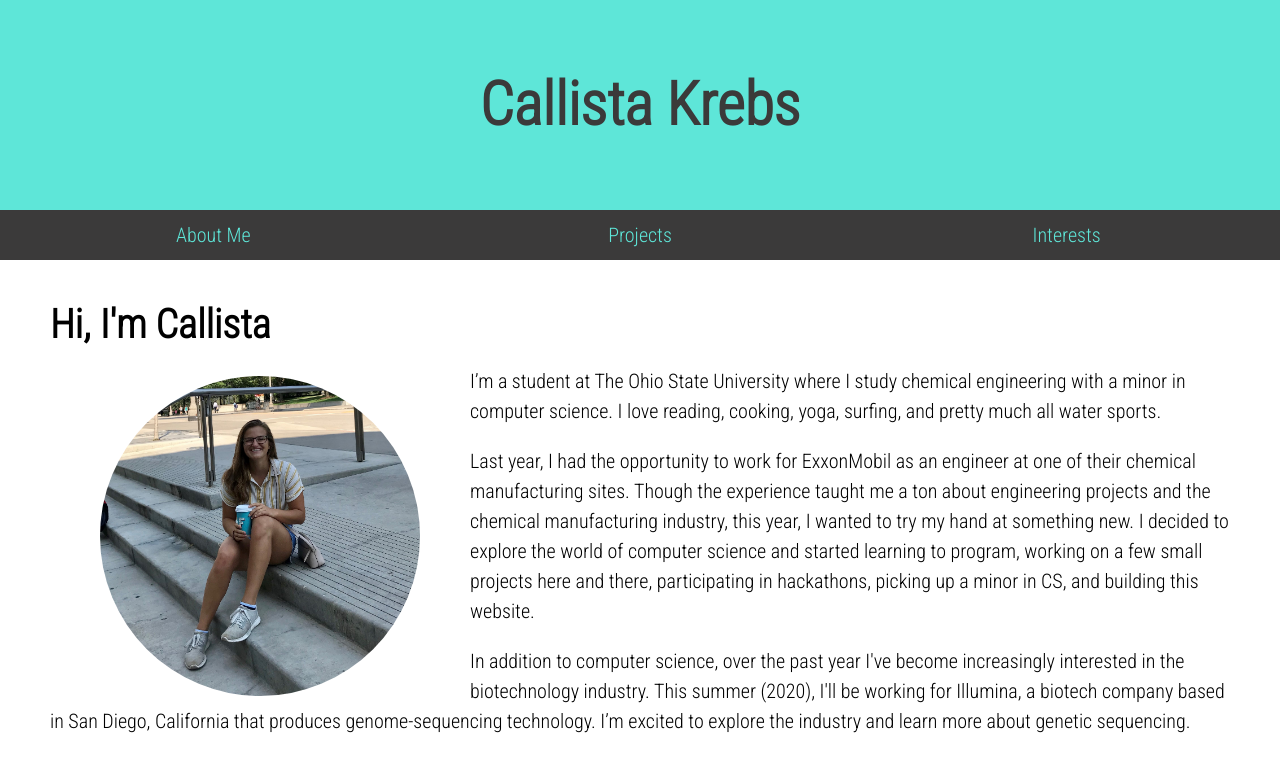
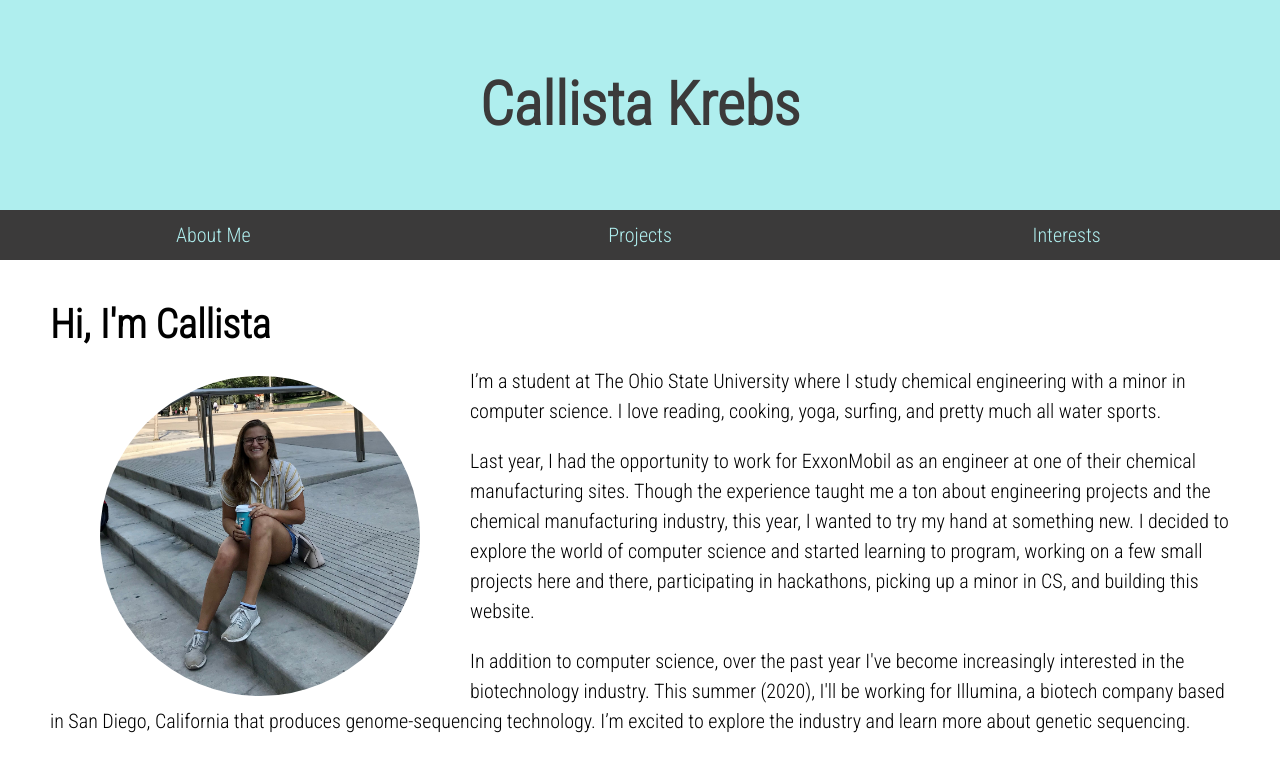
Before and after one commit to callistakrebs/callistakrebs.github.io, a plain HTML site: page index.html in a window 1280 px wide. Shown: the top 781 px of the page. Drawn offline with Linux system fonts and the light colour scheme.

Commit message:
styling updates

```diff
--- a/site.css
+++ b/site.css
@@ -7,7 +7,7 @@ body {
 
 /* Style the header */
 header {
-  background-color: rgb(94, 230, 216);
+  background-color: paleturquoise;
   padding: 40px;
   text-align: center;
   font-size: 40px;
@@ -25,7 +25,7 @@ header {
   flex: 1;
   justify-content: space-between;
   padding: 10px;
-  color: rgb(94, 230, 216);
+  color: paleturquoise;
   text-decoration: none;
   text-align: center;
 }
@@ -33,6 +33,7 @@ header {
 /* Change color on hover */
 .menu a:hover {
   background-color: gray;
+  color: turquoise;
 }
 
 .content {
```
